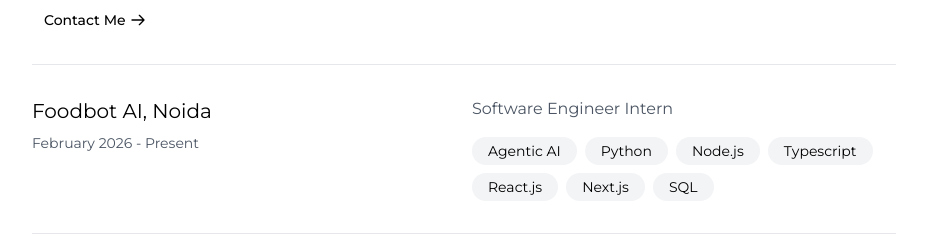
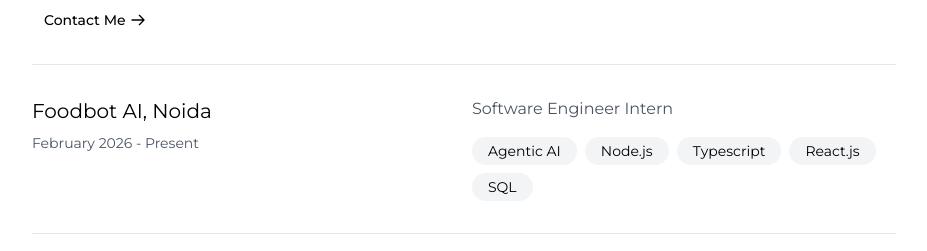
Before and after one commit to Rachit-31/My_Portfolio, a React (Vite) app in the folder Client/: page / in a window 1280 px wide. Shown: the part 2280-2531 px from the top of the page, without its empty margins (176-1103 px from the left). Built offline with nearby package versions, Linux system fonts and the light colour scheme.

Commit message:
removed unnecessary skills

```diff
--- a/Client/src/static/Content.jsx
+++ b/Client/src/static/Content.jsx
@@ -77,7 +77,7 @@
     company: "Foodbot AI, Noida",
     period: "February 2026 - Present",
     role: "Software Engineer Intern",
-    tags: ["Agentic AI", "Python", "Node.js", "Typescript", "React.js", "Next.js", "SQL"],
+    tags: ["Agentic AI", "Node.js", "Typescript", "React.js", "SQL"],
     certificate: ""
   },
   {
```
